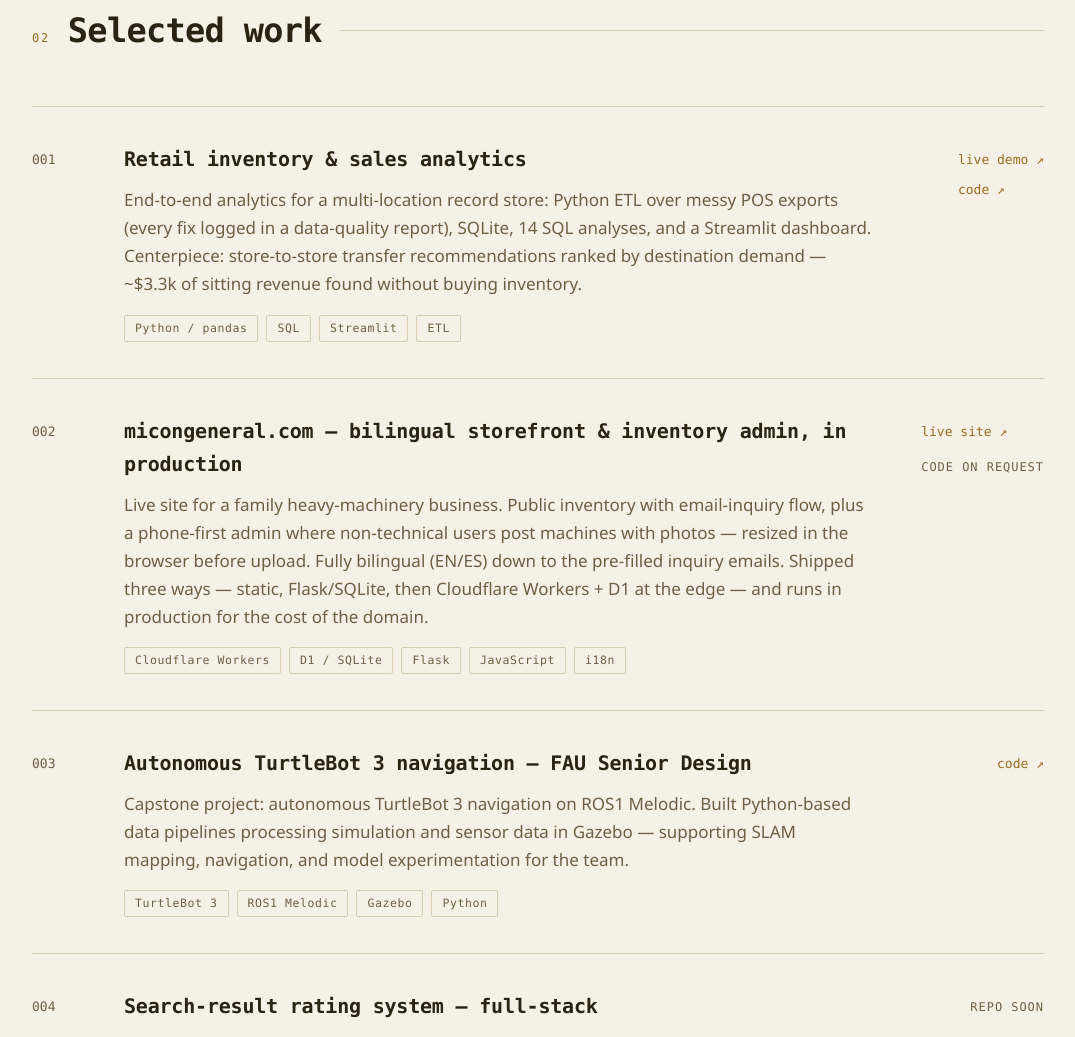
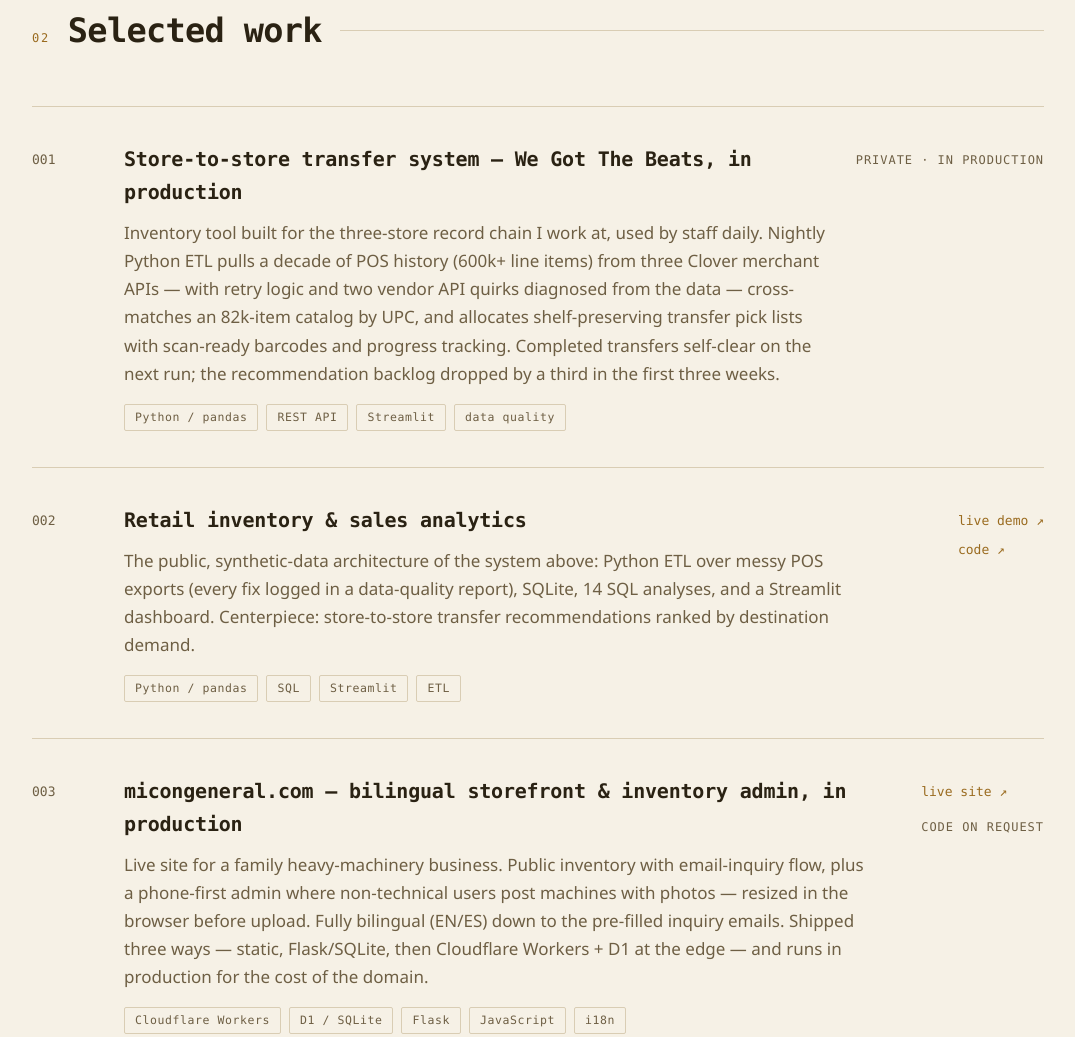
Before and after one commit to mjconcepcion/mjconcepcion.github.io, a plain HTML site: page index.html in a window 1280 px wide. Shown: the part 1586-2623 px from the top of the page, without its empty margins (102-1177 px from the left). Drawn offline with Linux system fonts and the light colour scheme; no server answers.

Commit message:
Lead with the We Got The Beats transfer system
Production inventory tool with daily users takes the top project slot;
the public retail-analytics showcase is repositioned as its
open-source architecture. Remaining projects renumbered.

```diff
--- a/index.html
+++ b/index.html
@@ -445,12 +445,33 @@
       <article class="project reveal">
         <span class="idx">001</span>
         <div>
+          <h3>Store-to-store transfer system — We Got The Beats, in production</h3>
+          <p>
+            Inventory tool built for the three-store record chain I work at, used by staff
+            daily. Nightly Python ETL pulls a decade of POS history (600k+ line items) from
+            three Clover merchant APIs — with retry logic and two vendor API quirks diagnosed
+            from the data — cross-matches an 82k-item catalog by UPC, and allocates
+            shelf-preserving transfer pick lists with scan-ready barcodes and progress
+            tracking. Completed transfers self-clear on the next run; the recommendation
+            backlog dropped by a third in the first three weeks.
+          </p>
+          <div class="tags">
+            <span class="chip">Python / pandas</span><span class="chip">REST API</span>
+            <span class="chip">Streamlit</span><span class="chip">data quality</span>
+          </div>
+        </div>
+        <span class="plink-soon">private · in production</span>
+      </article>
+
+      <article class="project reveal">
+        <span class="idx">002</span>
+        <div>
           <h3>Retail inventory & sales analytics</h3>
           <p>
-            End-to-end analytics for a multi-location record store: Python ETL over messy
+            The public, synthetic-data architecture of the system above: Python ETL over messy
             POS exports (every fix logged in a data-quality report), SQLite, 14 SQL analyses,
             and a Streamlit dashboard. Centerpiece: store-to-store transfer recommendations
-            ranked by destination demand — ~$3.3k of sitting revenue found without buying inventory.
+            ranked by destination demand.
           </p>
           <div class="tags">
             <span class="chip">Python / pandas</span><span class="chip">SQL</span>
@@ -464,7 +485,7 @@
       </article>
 
       <article class="project reveal">
-        <span class="idx">002</span>
+        <span class="idx">003</span>
         <div>
           <h3>micongeneral.com — bilingual storefront & inventory admin, in production</h3>
           <p>
@@ -486,7 +507,7 @@
       </article>
 
       <article class="project reveal">
-        <span class="idx">003</span>
+        <span class="idx">004</span>
         <div>
           <h3>Autonomous TurtleBot 3 navigation — FAU Senior Design</h3>
           <p>
@@ -503,7 +524,7 @@
       </article>
 
       <article class="project reveal">
-        <span class="idx">004</span>
+        <span class="idx">005</span>
         <div>
           <h3>Search-result rating system — full-stack</h3>
           <p>
@@ -521,7 +542,7 @@
       </article>
 
       <article class="project reveal">
-        <span class="idx">005</span>
+        <span class="idx">006</span>
         <div>
           <h3>Medicare fraud detection on imbalanced claims data</h3>
           <p>
@@ -540,7 +561,7 @@
       </article>
 
       <article class="project reveal">
-        <span class="idx">006</span>
+        <span class="idx">007</span>
         <div>
           <h3>ML detection & analysis of web attacks</h3>
           <p>
@@ -558,7 +579,7 @@
       </article>
 
       <article class="project reveal">
-        <span class="idx">007</span>
+        <span class="idx">008</span>
         <div>
           <h3>Class-label noise in highly imbalanced big data</h3>
           <p>
@@ -576,7 +597,7 @@
       </article>
 
       <article class="project reveal">
-        <span class="idx">008</span>
+        <span class="idx">009</span>
         <div>
           <h3>Audio tooling & sound design systems</h3>
           <p>
```
